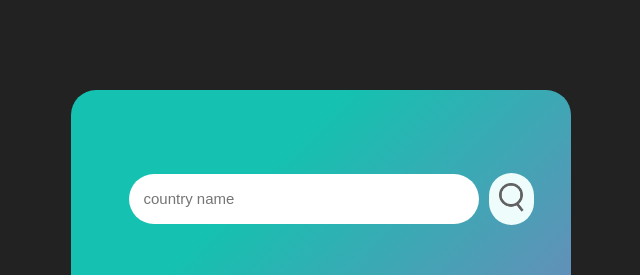
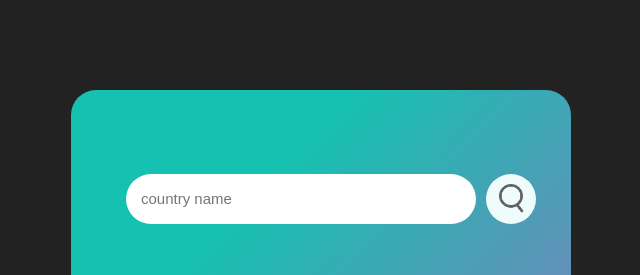
Before and after one commit to vecods-source/myWeatherApp, a plain HTML site: page index.html in a window 1280 px wide. Shown: the top 275 px of the page, 319-959 px from the left. Drawn offline with Linux system fonts and the light colour scheme.

Commit message:
Update btn styles

```diff
--- a/style.css
+++ b/style.css
@@ -40,9 +40,11 @@ body{
 }
 button{
     background-color: #effcfc;
-    border-radius: 25px;
     outline: none;
     border: none;
+    width: 50px;
+    height: 50px;
+    border-radius: 50%;
 }
 button:hover{
     cursor: pointer;
```
